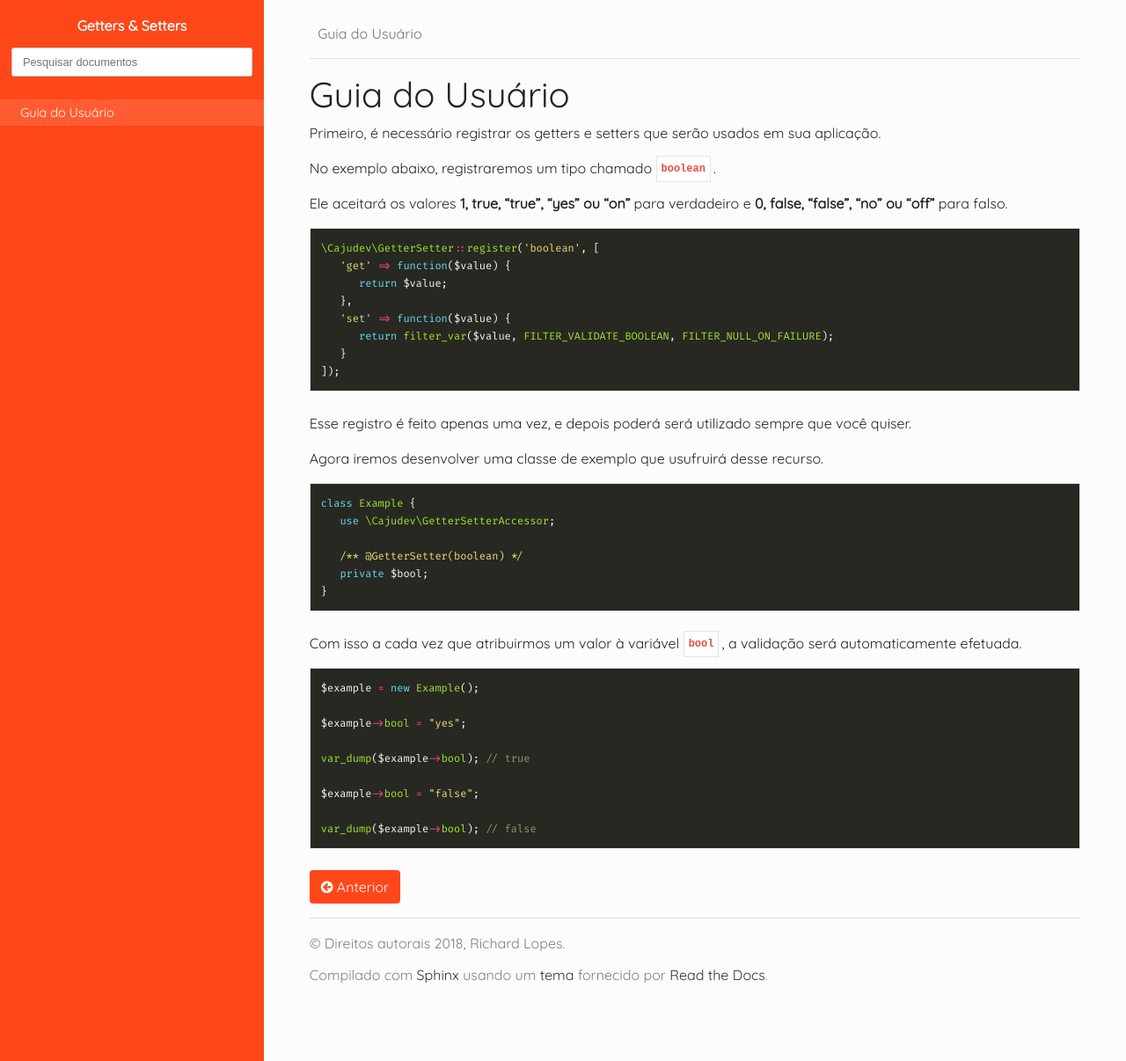
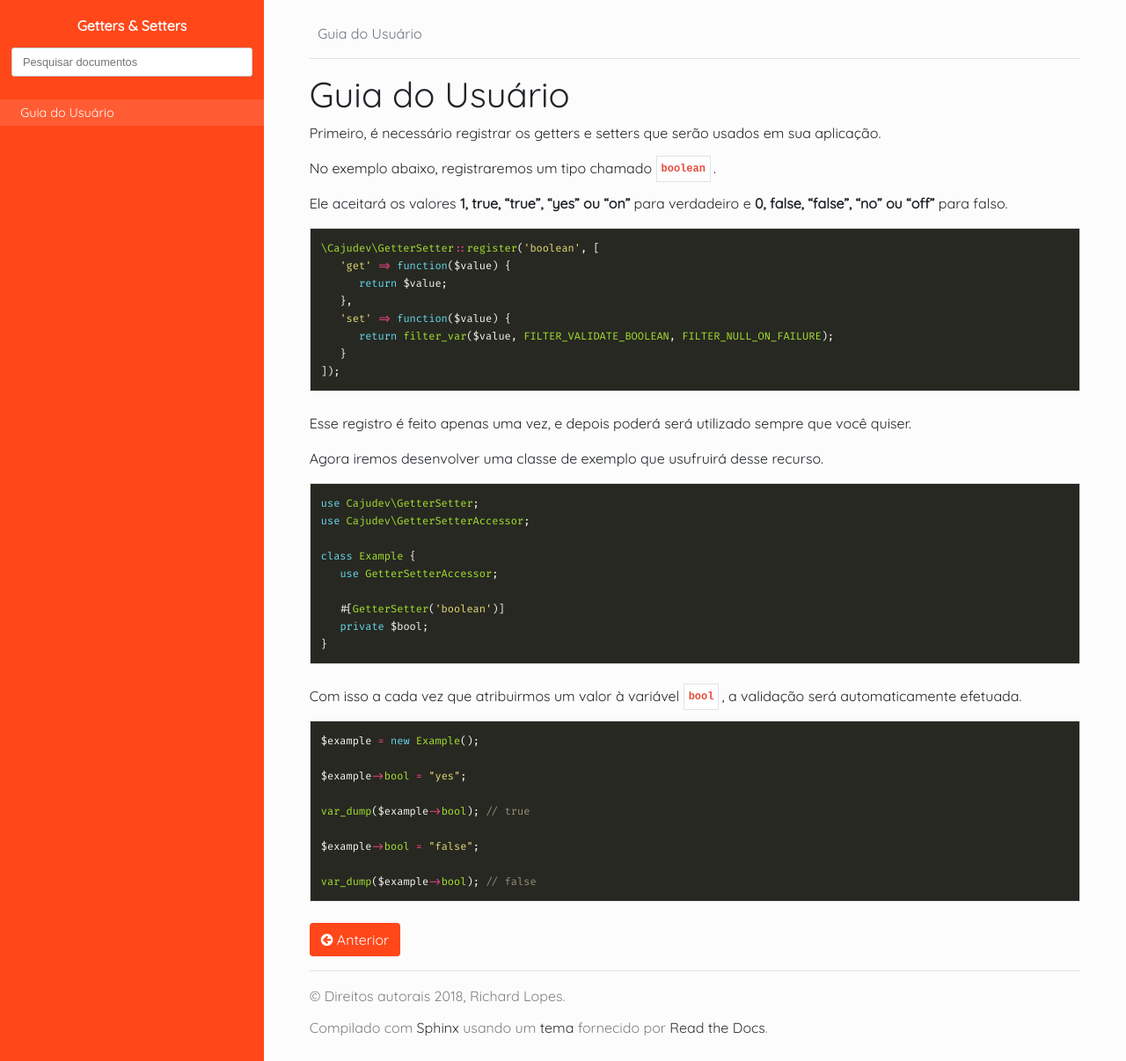
Before and after one commit to cajudev/getter_setter_docs, a Sphinx documentation site: the page built from source/guide.rst, in a window 1280 px wide and 1206 px high. Shown: the whole window at 88% size. Built offline with Sphinx 7.4.7 and the Read the Docs theme 2.0.0, drawn with Linux system fonts in a browser that asks for light colours; nearby versions of some CDN libraries; library files that are not in the unit come from our copies.

Commit message:
feat: update docs to use attributes

```diff
--- a/source/guide.rst
+++ b/source/guide.rst
@@ -25,10 +25,13 @@ Agora iremos desenvolver uma classe de exemplo que usufruirá desse recurso.
 
 .. code:: php
 
+   use Cajudev\GetterSetter;
+   use Cajudev\GetterSetterAccessor;
+
    class Example {
-      use \Cajudev\GetterSetterAccessor;
+      use GetterSetterAccessor;
 
-      /** @GetterSetter(boolean) */
+      #[GetterSetter('boolean')]
       private $bool;
    }
 
--- a/source/index.rst
+++ b/source/index.rst
@@ -16,9 +16,6 @@ Bem Vindo ao Getter & Setter
 
 .. image:: https://img.shields.io/github/license/cajudev/getter-setter.svg
    :target: https://raw.githubusercontent.com/cajudev/getter-setter/master/LICENSE
-
-.. image:: https://img.shields.io/travis/cajudev/getter-setter.svg
-   :target: https://travis-ci.org/cajudev/getter-setter
 
 .. image:: https://coveralls.io/repos/github/cajudev/getter-setter/badge.svg?branch=master
    :target: https://coveralls.io/github/cajudev/getter-setter
```
